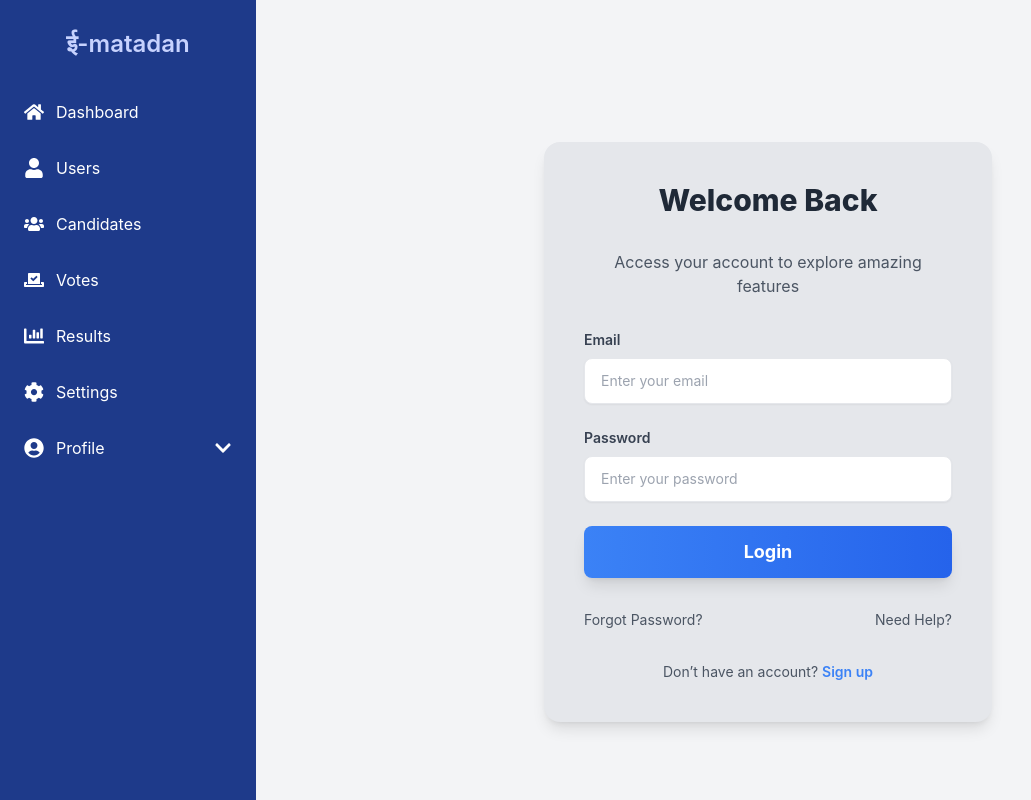
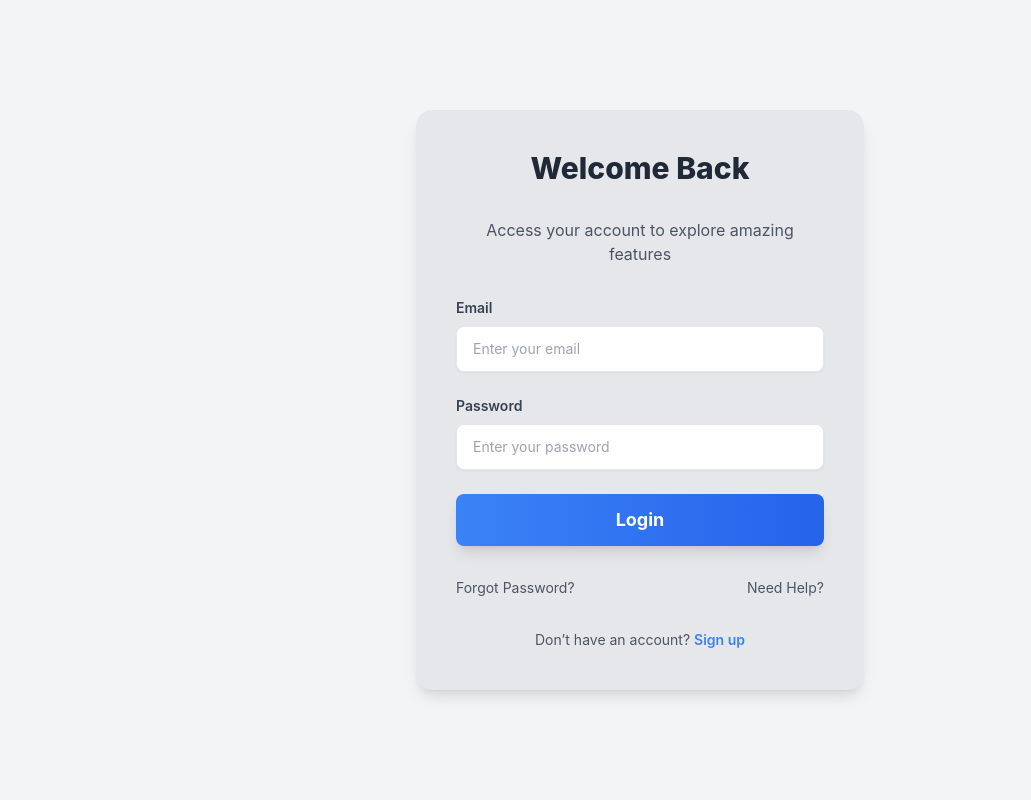
Before and after one commit to Pranav952/E-Matadan, a React (Create React App) app in the folder frontend/: page /user-login in a window 1280 px wide. Shown: the whole page, without its empty margins (0-1031 px from the left). Built offline with nearby package versions, Linux system fonts and the light colour scheme.

Commit message:
register form modified

```diff
--- a/frontend/src/user/views/Login.jsx
+++ b/frontend/src/user/views/Login.jsx
@@ -11,7 +11,6 @@ const Login = () => {
   };
 
   return (
-    <Layout>
       <div className="flex items-center justify-center min-h-screen bg-gray-100">
         <div className="w-full max-w-md  p-10 space-y-8 bg-gray-200 rounded-2xl shadow-lg">
           <h1 className="text-3xl font-extrabold text-center  text-gray-800">
@@ -82,7 +81,7 @@ const Login = () => {
           </p>
         </div>
       </div>
-    </Layout>
+
   );
 };
 export default Login;
```
